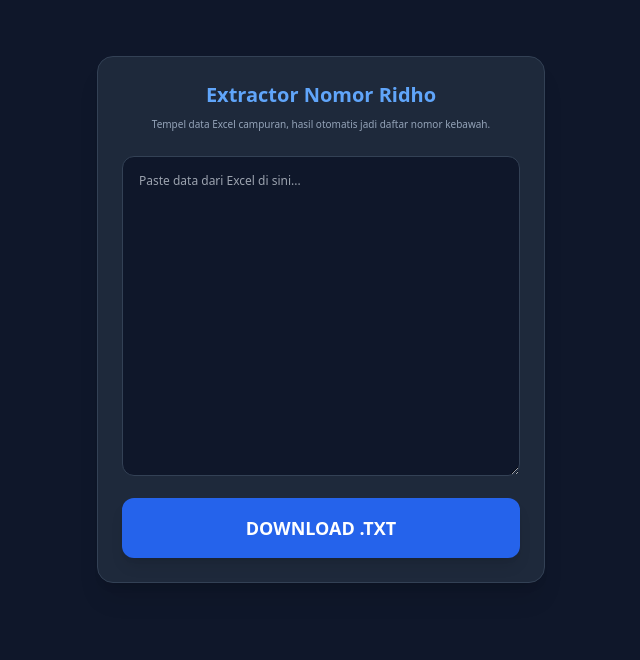
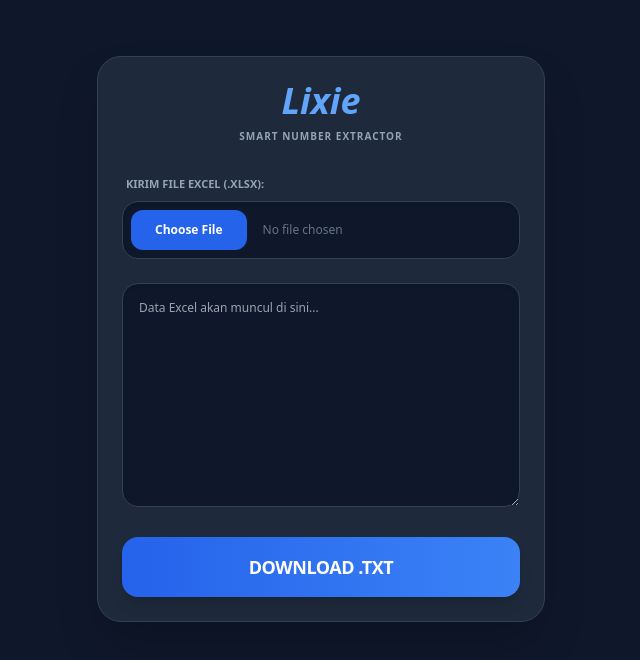
Before and after one commit to ridhosunarno15-a11y/pembersih-nomor, a plain HTML site: page index.html in a window 1280 px wide. Shown: the whole page, without its empty margins (319-959 px from the left). Drawn offline with nearby package versions, Linux system fonts and the light colour scheme.

Commit message:
Update index.html

```diff
--- a/index.html
+++ b/index.html
@@ -3,39 +3,54 @@
 <head>
     <meta charset="UTF-8">
     <meta name="viewport" content="width=device-width, initial-scale=1.0">
-    <title>Extractor Nomor Pro</title>
+    <title>Lixie - Smart Extractor</title>
     <script src="https://cdn.tailwindcss.com"></script>
+    <script src="https://cdnjs.cloudflare.com/ajax/libs/xlsx/0.18.5/xlsx.full.min.js"></script>
 </head>
-<body class="bg-slate-900 text-white min-h-screen p-4 flex flex-col items-center">
-    <div class="max-w-md w-full bg-slate-800 p-6 rounded-2xl shadow-xl mt-10 border border-slate-700">
-        <h1 class="text-xl font-bold text-blue-400 mb-2 text-center">Extractor Nomor Ridho</h1>
-        <p class="text-[10px] text-slate-400 mb-6 text-center">Tempel data Excel campuran, hasil otomatis jadi daftar nomor kebawah.</p>
+<body class="bg-slate-900 text-white min-h-screen p-4 flex flex-col items-center font-sans">
+    <div class="max-w-md w-full bg-slate-800 p-6 rounded-3xl shadow-2xl mt-10 border border-slate-700">
+        <h1 class="text-4xl font-black text-blue-400 mb-2 text-center italic">Lixie</h1>
+        <p class="text-[10px] text-slate-400 mb-8 text-center uppercase font-bold tracking-widest">Smart Number Extractor</p>
 
-        <textarea id="inputData" class="w-full h-80 bg-slate-900 border border-slate-700 rounded-xl p-4 text-green-400 text-xs mb-4 outline-none focus:border-blue-500" placeholder="Paste data dari Excel di sini..."></textarea>
+        <div class="mb-6">
+            <label class="block text-[11px] font-bold text-slate-400 mb-2 uppercase ml-1">Kirim File Excel (.xlsx):</label>
+            <input type="file" id="excelInput" accept=".xlsx, .xls"
+                class="block w-full text-xs text-slate-500 file:mr-4 file:py-3 file:px-6 file:rounded-xl file:border-0 file:text-xs file:font-bold file:bg-blue-600 file:text-white hover:file:bg-blue-700 cursor-pointer bg-slate-900 rounded-2xl p-2 border border-slate-700 shadow-inner"/>
+        </div>
 
-        <button onclick="proses()" class="w-full bg-blue-600 hover:bg-blue-700 py-4 rounded-xl font-bold text-lg shadow-lg active:scale-95 transition-all">
-            DOWNLOAD .TXT
+        <div class="relative mb-6">
+            <textarea id="inputData" class="w-full h-56 bg-slate-900 border border-slate-700 rounded-2xl p-4 text-green-400 text-xs outline-none focus:border-blue-500 transition-all shadow-inner" placeholder="Data Excel akan muncul di sini..."></textarea>
+        </div>
+
+        <button onclick="proses()" class="w-full bg-gradient-to-r from-blue-600 to-blue-500 hover:from-blue-500 hover:to-blue-400 py-4 rounded-2xl font-black text-lg shadow-lg active:scale-95 transition-all uppercase tracking-tight">
+            Download .TXT
         </button>
     </div>
 
     <script>
+        document.getElementById('excelInput').addEventListener('change', function(e) {
+            const file = e.target.files[0];
+            const reader = new FileReader();
+            reader.onload = function(event) {
+                const data = new Uint8Array(event.target.result);
+                const workbook = XLSX.read(data, {type: 'array'});
+                const sheet = workbook.Sheets[workbook.SheetNames[0]];
+                document.getElementById('inputData').value = XLSX.utils.sheet_to_txt(sheet);
+            };
+            reader.readAsArrayBuffer(file);
+        });
+
         function proses() {
             const input = document.getElementById('inputData').value;
-            // Mencari angka 10-15 digit sesuai format nomor di Excel kamu
-            const regex = /\d{10,15}/g;
-            const matches = input.match(regex);
-
+            const matches = input.match(/\d{10,15}/g);
             if (matches) {
-                const unik = [...new Set(matches)]; // Hapus duplikat otomatis
-                const hasil = unik.join('\n'); // Gabungkan jadi baris kebawah
-
-                const blob = new Blob([hasil], { type: 'text/plain' });
+                const blob = new Blob([[...new Set(matches)].join('\n')], { type: 'text/plain' });
                 const link = document.createElement('a');
                 link.href = URL.createObjectURL(blob);
-                link.download = "hasil_nomor.txt";
+                link.download = "Lixie_Hasil_Nomor.txt";
                 link.click();
             } else {
-                alert("Nomor tidak ditemukan! Pastikan data yang ditempel benar.");
+                alert("Nomor tidak ditemukan!");
             }
         }
     </script>
```
